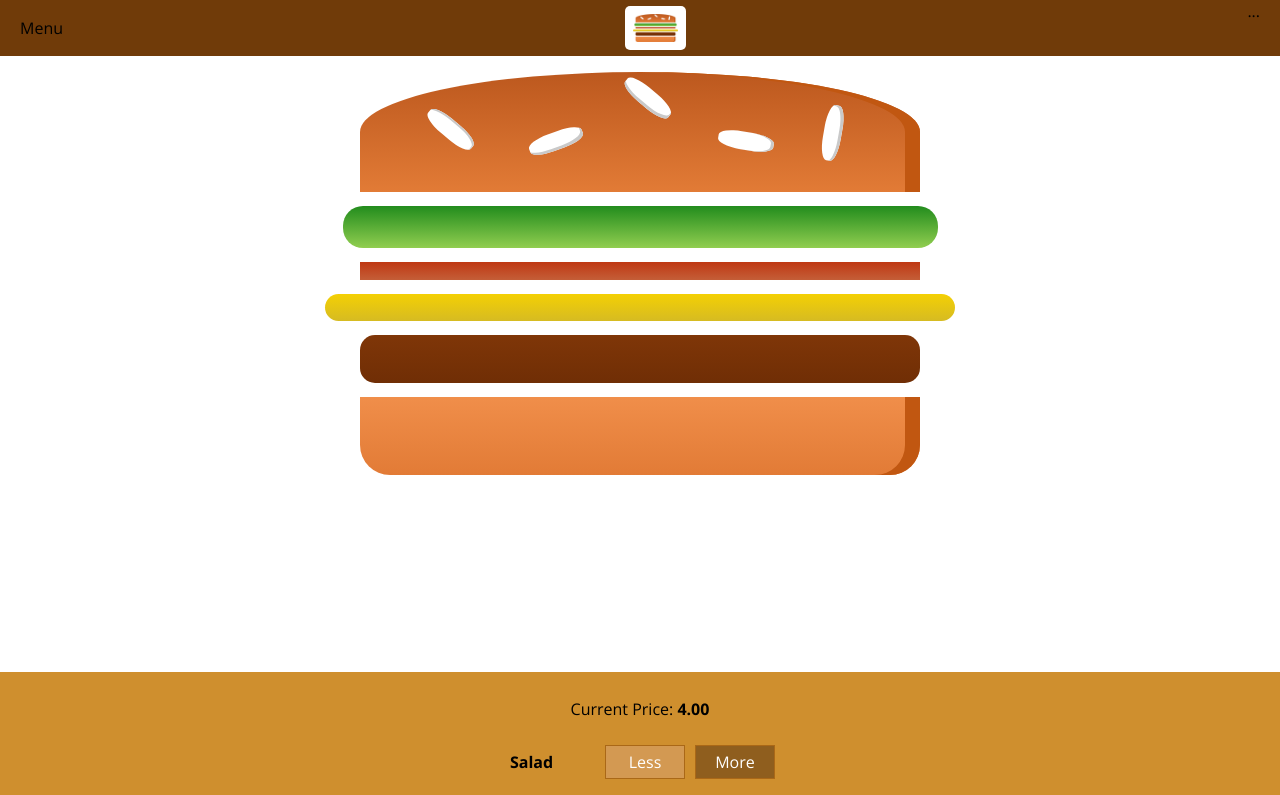
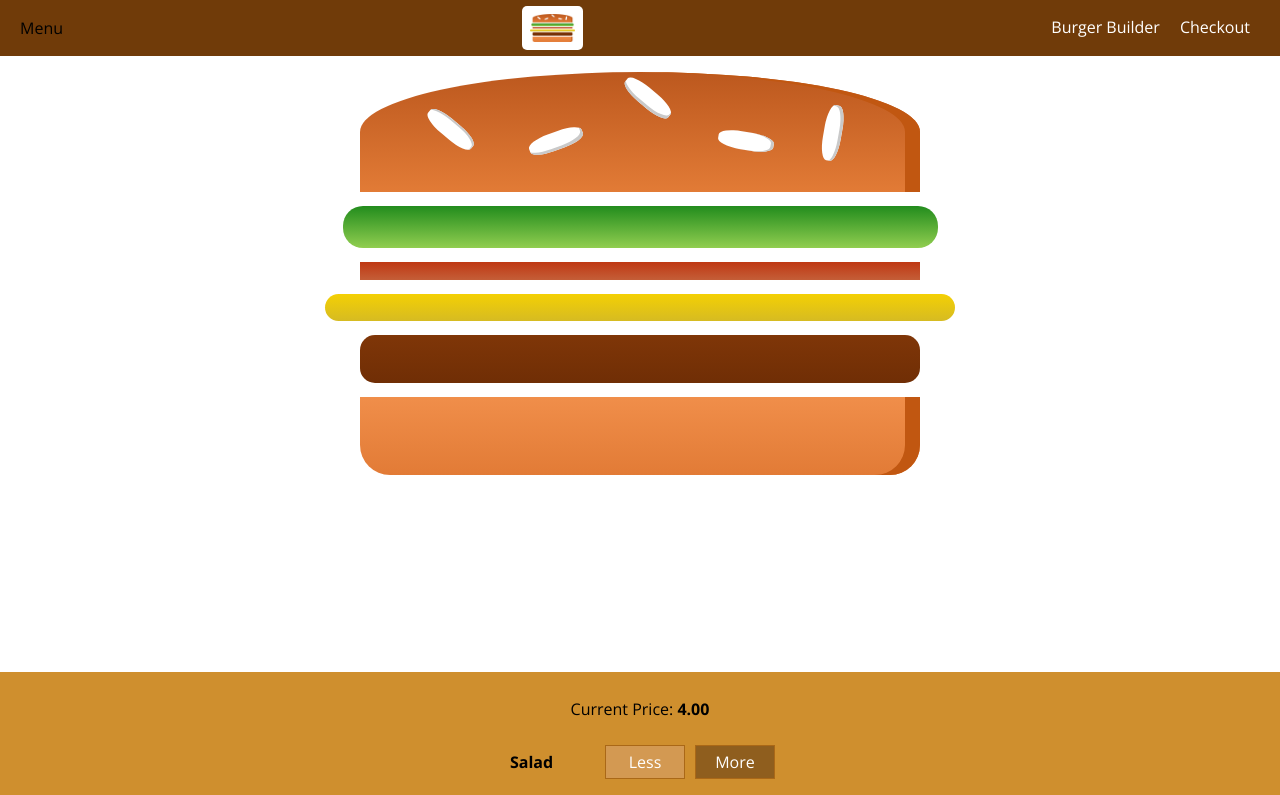
Before and after one commit to raarnout/react-burger-builder, a React (Create React App) app: page / in a window 1280 px wide. Shown: the top 795 px of the page. Built offline with nearby package versions, Linux system fonts and the light colour scheme.

Commit message:
[#react-burger-builder] added navigation

```diff
--- /dev/null
+++ b/src/components/navigation/navigation-list/_navigation-list.scss
@@ -0,0 +1,8 @@
+.navigation-list {
+	margin: 0;
+	padding: 0;
+	list-style: none;
+	display: flex;
+	align-items: center;
+	height: 100%;
+}
--- /dev/null
+++ b/src/components/navigation/navigation-list/index.js
@@ -0,0 +1,12 @@
+import React from 'react';
+
+import NavigationItem from 'components/navigation/navigation-list/navigation-item';
+
+const navigationItem = props => (
+	<ul className="navigation-list">
+		<NavigationItem link="/">Burger Builder</NavigationItem>
+		<NavigationItem link="/">Checkout</NavigationItem>
+	</ul>
+)
+
+export default navigationItem;
--- /dev/null
+++ b/src/components/navigation/navigation-list/navigation-item/_navigation-item.scss
@@ -0,0 +1,27 @@
+.navigation-item {
+	margin: 0;
+	box-sizing: border-box;
+	display: flex;
+	height: 100%;
+	align-items: center;
+
+	a {
+		color: white;
+		text-decoration: none;
+		height: 100%;
+		padding: 16px 10px;
+		border-bottom: 4px solid transparent;
+		box-sizing: border-box;
+		display: block;
+
+		&:hover,
+		&:active
+		&.active {
+			background-color: #8F5C2C;
+			border-color: #40A4C8;
+			color: white;
+		}
+
+
+	}
+}
--- /dev/null
+++ b/src/components/navigation/navigation-list/navigation-item/index.js
@@ -0,0 +1,12 @@
+import React from 'react';
+
+const navigationItem = props => (
+	<li className="navigation-item">
+		<a className={props.active ? 'active' : null}
+			href={props.link}>
+				{props.children}
+		</a>
+	</li>
+)
+
+export default navigationItem;
--- a/src/components/navigation/toolbar/index.js
+++ b/src/components/navigation/toolbar/index.js
@@ -1,13 +1,13 @@
 import React from 'react';
 import Logo from 'components/logo';
+
+import NavigationList from 'components/navigation/navigation-list';
 
 const toolbar = props => (
 	<header className="toolbar">
 		<div>Menu</div>
 		<Logo/>
-		<nav>
-			...
-		</nav>
+		<NavigationList/>
 	</header>
 )
 
--- a/src/index.scss
+++ b/src/index.scss
@@ -20,6 +20,8 @@ body {
  */
 @import "components/logo/logo";
 @import "components/navigation/toolbar/toolbar";
+@import "components/navigation/navigation-list/navigation-list";
+@import "components/navigation/navigation-list/navigation-item/navigation-item";
 
 /*
  * Burger
```
